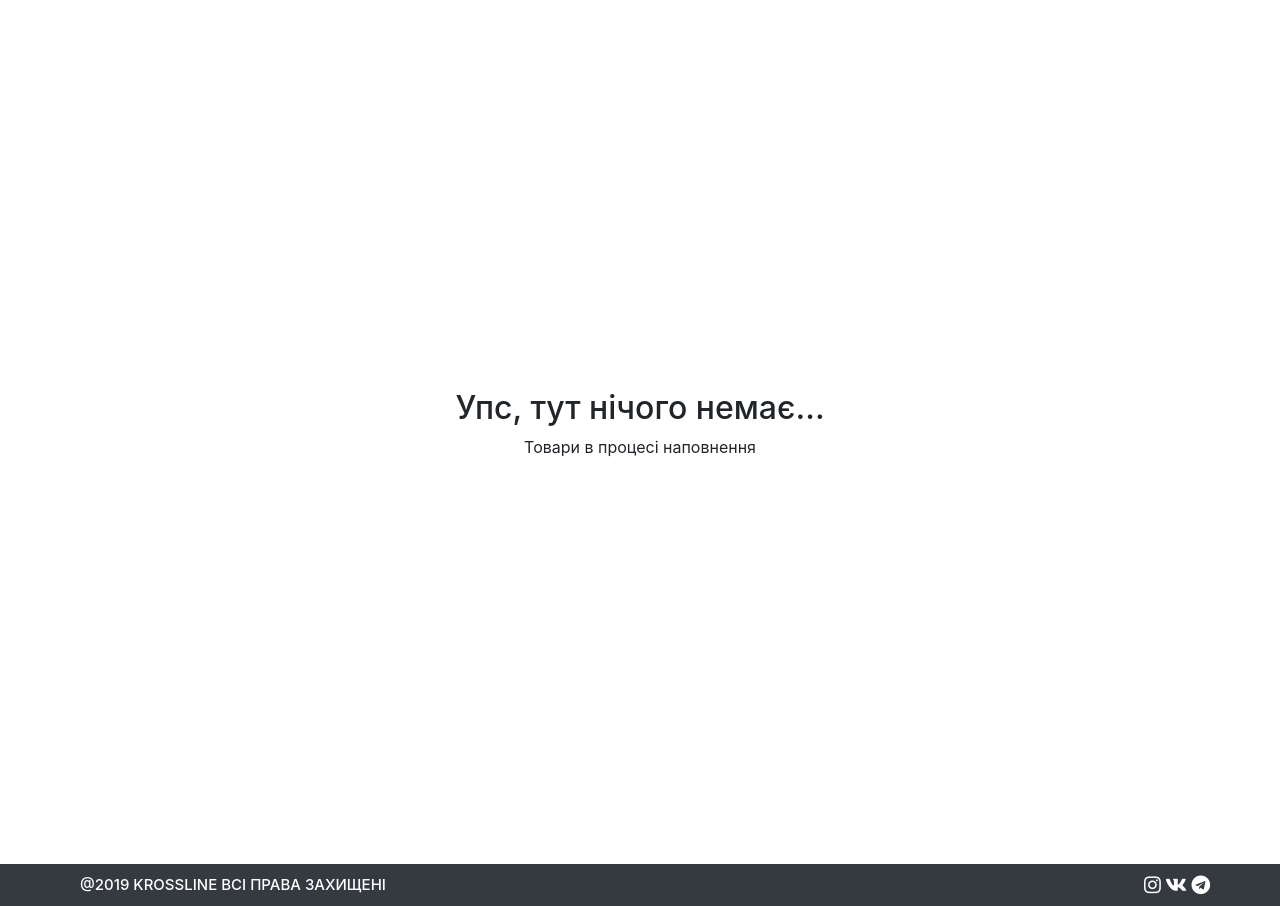
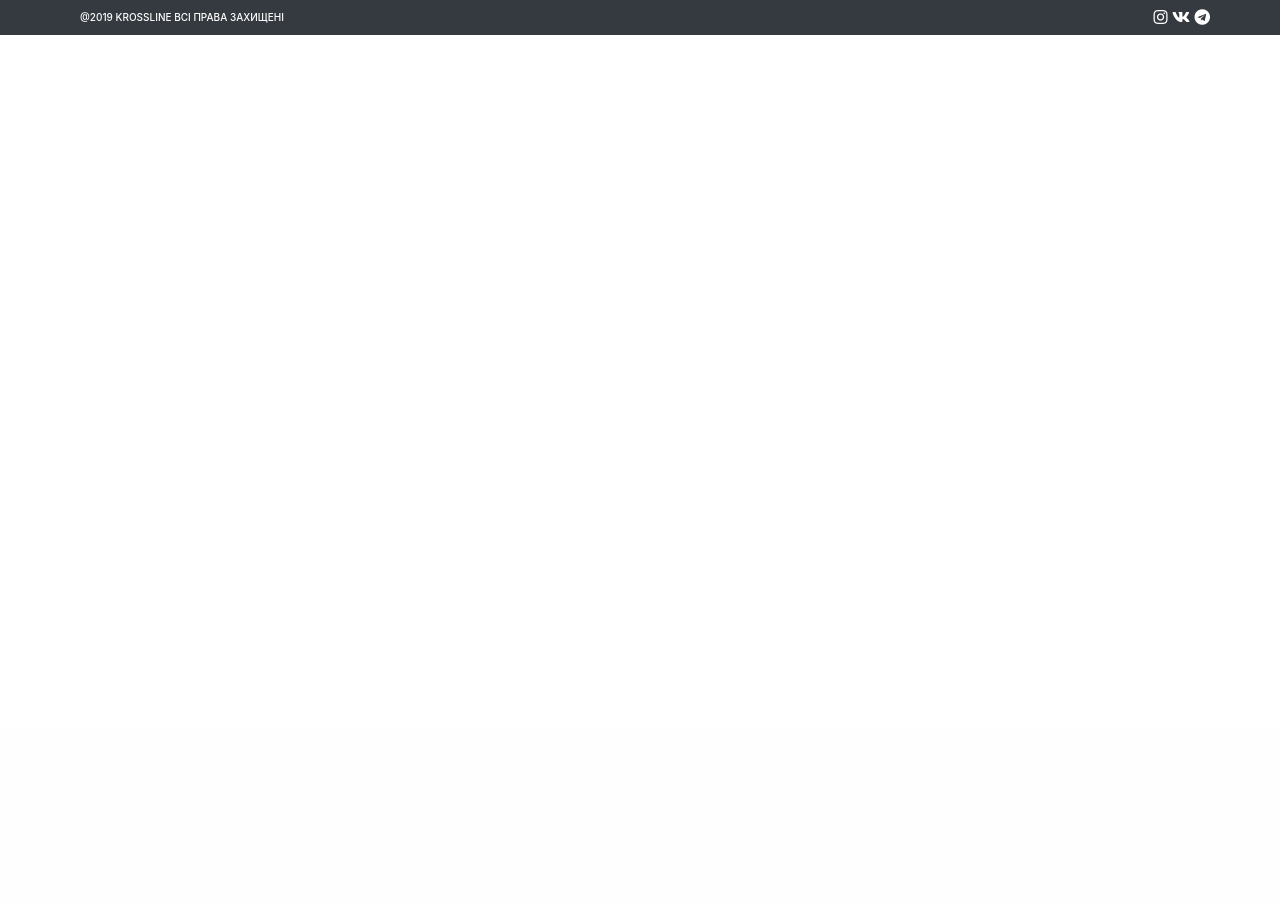
Before and after one commit to 801Khomenko/for_server, a PHP site: page /nosku.html in a window 1280 px wide. Shown: the part 72-978 px from the top of the page. After the commit the page ends 107 px from the top, so only its background shows below. Run offline with PHP 8.4, Linux system fonts and the light colour scheme.

Commit message:
krossline16

```diff
--- a/nosku.css
+++ b/nosku.css
@@ -49,13 +49,12 @@ li{
 }
 
 .ct .contact-item a{
-    font-size: 1.2rem;
     text-decoration: none;
     color: white;
 }
 
 .ct .contact-item .fa-instagram:hover{
-    font-size: 1.5rem;
+    font-size: 1.2rem;
     color: rgb(255, 123, 0);
 }
 
@@ -72,7 +71,7 @@ li{
 }
 
 .ct .contact h2{
-    font-size: 15px;
+    font-size: 10px;
     flex-grow: 1;
     align-items: center;
     line-height: inherit;
@@ -80,12 +79,3 @@ li{
     margin: 0
 }
 /* На кожну сторінку */
-
-.tovaru{
-    display: flex;
-    flex-direction: column;
-    align-items: center;
-    height: 100%;
-    padding-bottom: 389px;
-    padding-top: 389px;
-}
--- a/nosku.html
+++ b/nosku.html
@@ -87,17 +87,6 @@
 
 </header>
 
-<div class="container">
-    <div class="row">
-        <div class="col">
-            <div class="tovaru">
-                <h2>Упс, тут нічого немає...</h2>
-                <p>Товари в процесі наповнення</p>
-            </div>
-        </div>
-    </div>
-</div>
-
 <!--На всі-->
 <div class="ct">
     <div class="container">
```
Also changed, not shown: index.html (+2 -56 lines).
